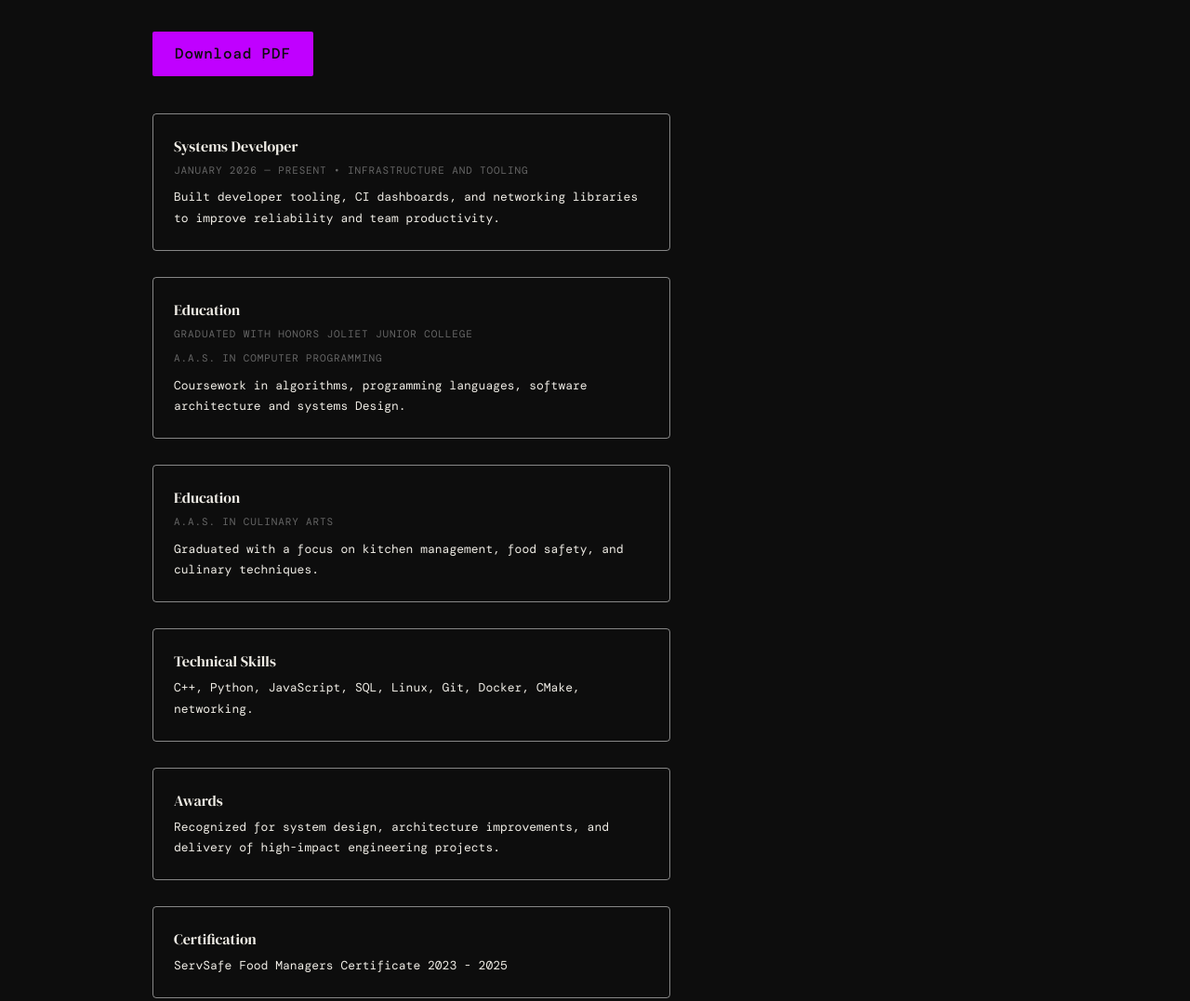
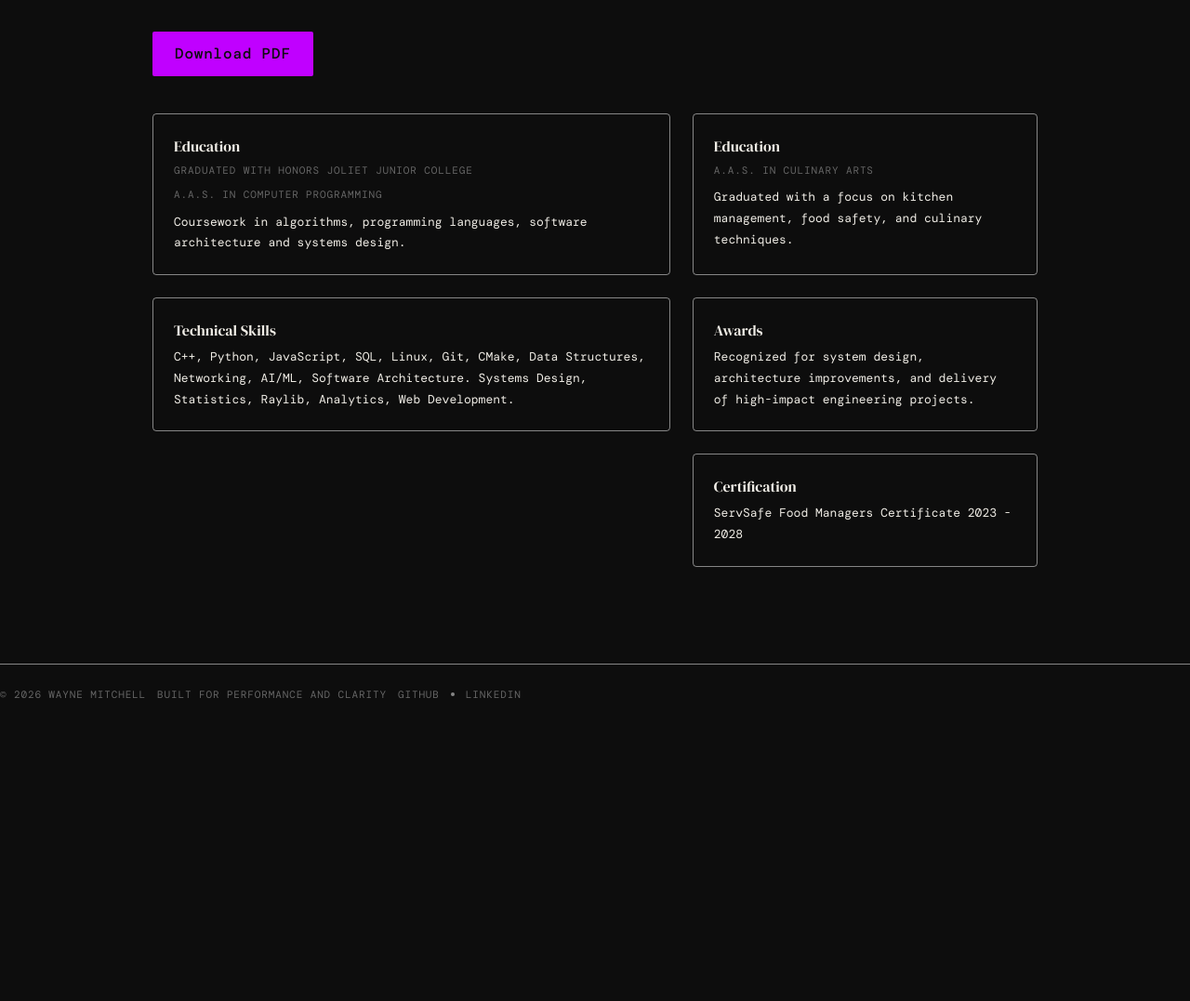
Before and after one commit to cjmit18/portfolio, a plain HTML site: page resume.html in a window 1280 px wide. Shown: the part 360-1437 px from the top of the page at 93% size. After the commit the page ends 1125 px from the top, so only its background shows below. Drawn offline with nearby package versions, Linux system fonts and the light colour scheme; a web font is replaced by a local one.

Commit message:
fix: update resume content and improve styles for better readability

```diff
--- a/resume.html
+++ b/resume.html
@@ -32,36 +32,33 @@
     </section>
 
     <section class="resume-grid">
-      <div class="resume-section">
-        <div class="resume-item">
-          <div class="resume-item-title">Systems Developer</div>
-          <div class="resume-item-meta">January 2026 — Present • Infrastructure and tooling</div>
-          <p class="resume-item-desc">Built developer tooling, CI dashboards, and networking libraries to improve reliability and team productivity.</p>
-        </div>
-      <div class="resume-section">
+
         <div class="resume-item">
           <div class="resume-item-title">Education</div>
           <div class="resume-item-meta">Graduated with Honors Joliet Junior College</div>
           <div class="resume-item-meta">A.A.S. in Computer Programming</div>
-          <p class="resume-item-desc">Coursework in algorithms, programming languages, software architecture and systems Design.</p>
+          <p class="resume-item-desc">Coursework in algorithms, programming languages, software architecture and systems design.</p>
         </div>
+
         <div class="resume-item">
           <div class="resume-item-title">Education</div>
           <div class="resume-item-meta">A.A.S. in Culinary Arts</div>
           <p class="resume-item-desc">Graduated with a focus on kitchen management, food safety, and culinary techniques.</p>
         </div>
+
         <div class="resume-item">
           <div class="resume-item-title">Technical Skills</div>
-          <p class="resume-item-desc">C++, Python, JavaScript, SQL, Linux, Git, Docker, CMake, networking.</p>
+          <p class="resume-item-desc">C++, Python, JavaScript, SQL, Linux, Git, CMake, Data Structures, Networking, AI/ML, Software Architecture. Systems Design, Statistics, Raylib, Analytics, Web Development.
         </div>
-
         <div class="resume-item">
           <div class="resume-item-title">Awards</div>
           <p class="resume-item-desc">Recognized for system design, architecture improvements, and delivery of high-impact engineering projects.</p>
         </div>
+        <div></div>
         <div class="resume-item">
           <div class="resume-item-title">Certification</div>
-          <p class="resume-item-desc">ServSafe Food Managers Certificate 2023 - 2025</p>
+          <p class="resume-item-desc">ServSafe Food Managers Certificate 2023 - 2028</p>
+        </div>
       </div>
     </section>
 
--- a/styles.css
+++ b/styles.css
@@ -422,6 +422,8 @@ nav {
   font-family: var(--ff-display);
   font-size: 20px;
   margin: 12px 0 10px;
+  overflow-wrap: anywhere;
+  word-break: break-word;
 }
 
 .card-copy {
```
Also changed, not shown: 1 other file.
